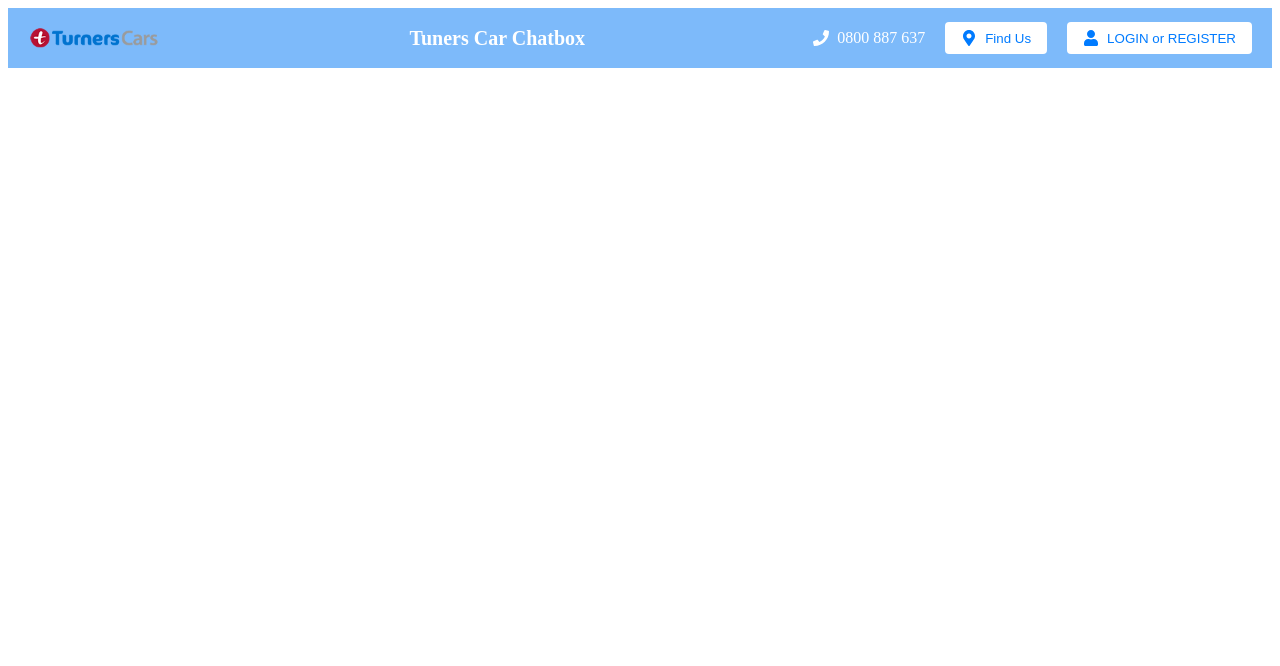
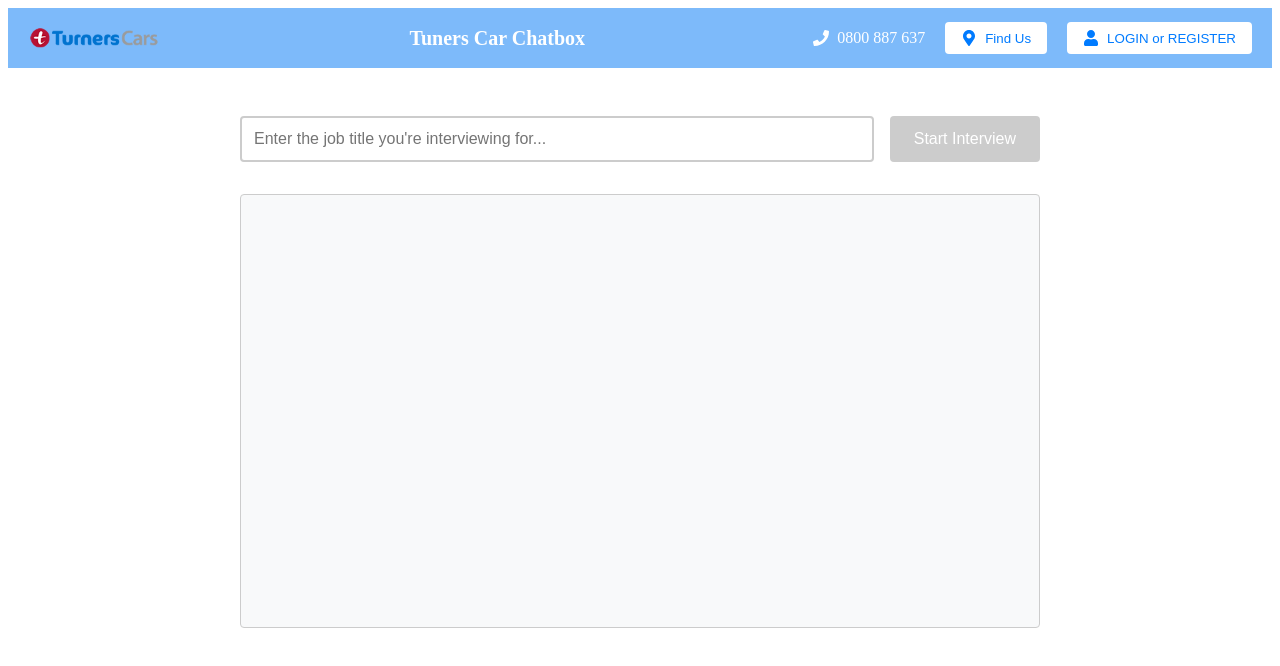
Before and after one commit to missionreadyhamish/mission-03-frontend, a React (Create React App) app: page / in a window 1280 px wide. Shown: the top 666 px of the page. Built offline with nearby package versions, Linux system fonts and the light colour scheme.

Commit message:
feat: chatbox function

```diff
--- a/src/App.js
+++ b/src/App.js
@@ -1,11 +1,13 @@
 import React from "react";
 import "./styles/App.css";
 import Header from "./components/Header";
+import ChatBox from "./components/Chatbox";
 
 function App() {
   return (
     <div className="App">
       <Header />
+      <ChatBox />
     </div>
   );
 }
--- a/src/components/Chatbox.js
+++ b/src/components/Chatbox.js
@@ -0,0 +1,123 @@
+import React, { useState, useRef, useEffect } from "react";
+import axios from "axios";
+import styles from "./Chatbox.module.css";
+
+const Chatbox = () => {
+  const [jobTitle, setJobTitle] = useState("");
+  const [messages, setMessages] = useState([]);
+  const [userInput, setUserInput] = useState("");
+  const [isInterviewStarted, setIsInterviewStarted] = useState(false);
+  const messagesEndRef = useRef(null);
+
+  const scrollToBottom = () => {
+    messagesEndRef.current?.scrollIntoView({ behavior: "smooth" });
+  };
+
+  useEffect(() => {
+    scrollToBottom();
+  }, [messages]);
+
+  const startInterview = async () => {
+    if (!jobTitle.trim()) {
+      alert("Please enter a job title");
+      return;
+    }
+
+    setIsInterviewStarted(true);
+    const initialMessage = {
+      sender: "interviewer",
+      text: "Tell me about yourself.",
+    };
+    setMessages([initialMessage]);
+  };
+
+  const handleSubmit = async (e) => {
+    e.preventDefault();
+    if (!userInput.trim()) return;
+
+    // Add user message to chat
+    const newUserMessage = {
+      sender: "user",
+      text: userInput,
+    };
+
+    try {
+      // Send message to server
+      const response = await axios.post("http://localhost:5000/api/interview", {
+        jobTitle,
+        message: userInput,
+        messageHistory: messages,
+      });
+
+      // Add bot response to chat
+      const newBotMessage = {
+        sender: "interviewer",
+        text: response.data.reply,
+      };
+
+      setMessages((prevMessages) => [...prevMessages, newUserMessage, newBotMessage]);
+      setUserInput("");
+    } catch (error) {
+      console.error("Error:", error);
+      alert("Failed to get response from interviewer");
+    }
+  };
+
+  return (
+    <div className={styles.chatbox}>
+      <div className={styles.jobTitleContainer}>
+        <input
+          type="text"
+          placeholder="Enter the job title you're interviewing for..."
+          value={jobTitle}
+          onChange={(e) => setJobTitle(e.target.value)}
+          disabled={isInterviewStarted}
+          className={styles.jobTitleInput}
+        />
+        {!isInterviewStarted && (
+          <button
+            onClick={startInterview}
+            className={styles.startButton}
+            disabled={!jobTitle.trim()}
+          >
+            Start Interview
+          </button>
+        )}
+      </div>
+
+      <div className={styles.messagesContainer}>
+        {messages.map((message, index) => (
+          <div
+            key={index}
+            className={`${styles.message} ${
+              message.sender === "user" ? styles.userMessage : styles.botMessage
+            }`}
+          >
+            <span className={styles.messageSender}>
+              {message.sender === "user" ? "You" : "Interviewer"}:
+            </span>
+            <p className={styles.messageText}>{message.text}</p>
+          </div>
+        ))}
+        <div ref={messagesEndRef} />
+      </div>
+
+      {isInterviewStarted && (
+        <form onSubmit={handleSubmit} className={styles.inputForm}>
+          <input
+            type="text"
+            value={userInput}
+            onChange={(e) => setUserInput(e.target.value)}
+            placeholder="Type your response..."
+            className={styles.messageInput}
+          />
+          <button type="submit" className={styles.sendButton} disabled={!userInput.trim()}>
+            Send
+          </button>
+        </form>
+      )}
+    </div>
+  );
+};
+
+export default Chatbox;
--- a/src/components/Chatbox.module.css
+++ b/src/components/Chatbox.module.css
@@ -0,0 +1,142 @@
+.chatbox {
+  max-width: 800px;
+  margin: 2rem auto;
+  padding: 1rem;
+  display: flex;
+  flex-direction: column;
+  gap: 1rem;
+}
+
+.jobTitleContainer {
+  display: flex;
+  gap: 1rem;
+  margin-bottom: 1rem;
+}
+
+.jobTitleInput {
+  flex: 1;
+  padding: 0.75rem;
+  border: 2px solid #ccc;
+  border-radius: 4px;
+  font-size: 1rem;
+}
+
+.jobTitleInput:disabled {
+  background-color: #f5f5f5;
+}
+
+.startButton {
+  padding: 0.75rem 1.5rem;
+  background-color: #28a745;
+  color: white;
+  border: none;
+  border-radius: 4px;
+  cursor: pointer;
+  font-size: 1rem;
+  transition: background-color 0.3s ease;
+}
+
+.startButton:hover:not(:disabled) {
+  background-color: #218838;
+}
+
+.startButton:disabled {
+  background-color: #cccccc;
+  cursor: not-allowed;
+}
+
+.messagesContainer {
+  height: 400px;
+  border: 1px solid #ccc;
+  border-radius: 4px;
+  padding: 1rem;
+  overflow-y: auto;
+  background-color: #f8f9fa;
+}
+
+.message {
+  margin-bottom: 1rem;
+  padding: 0.75rem;
+  border-radius: 8px;
+  max-width: 80%;
+}
+
+.userMessage {
+  margin-left: auto;
+  background-color: #007bff;
+  color: white;
+}
+
+.botMessage {
+  margin-right: auto;
+  background-color: white;
+  border: 1px solid #ddd;
+}
+
+.messageSender {
+  font-weight: bold;
+  font-size: 0.9rem;
+}
+
+.messageText {
+  margin: 0.5rem 0 0;
+  line-height: 1.4;
+}
+
+.inputForm {
+  display: flex;
+  gap: 1rem;
+  margin-top: 1rem;
+}
+
+.messageInput {
+  flex: 1;
+  padding: 0.75rem;
+  border: 2px solid #ccc;
+  border-radius: 4px;
+  font-size: 1rem;
+}
+
+.messageInput:focus {
+  border-color: #007bff;
+  outline: none;
+}
+
+.sendButton {
+  padding: 0.75rem 1.5rem;
+  background-color: #007bff;
+  color: white;
+  border: none;
+  border-radius: 4px;
+  cursor: pointer;
+  font-size: 1rem;
+  transition: background-color 0.3s ease;
+}
+
+.sendButton:hover:not(:disabled) {
+  background-color: #0056b3;
+}
+
+.sendButton:disabled {
+  background-color: #cccccc;
+  cursor: not-allowed;
+}
+
+/* Responsive Design */
+@media (max-width: 768px) {
+  .chatbox {
+    margin: 1rem;
+  }
+
+  .message {
+    max-width: 90%;
+  }
+
+  .jobTitleContainer {
+    flex-direction: column;
+  }
+
+  .startButton {
+    width: 100%;
+  }
+}
```
